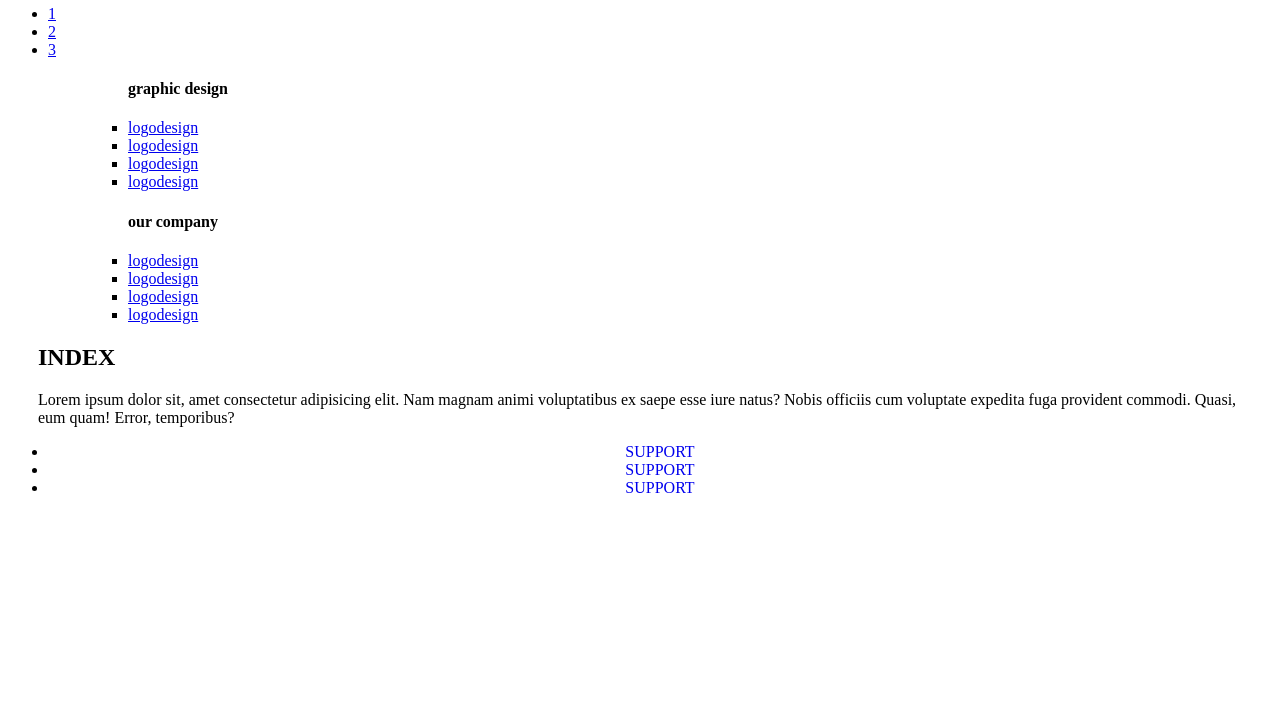
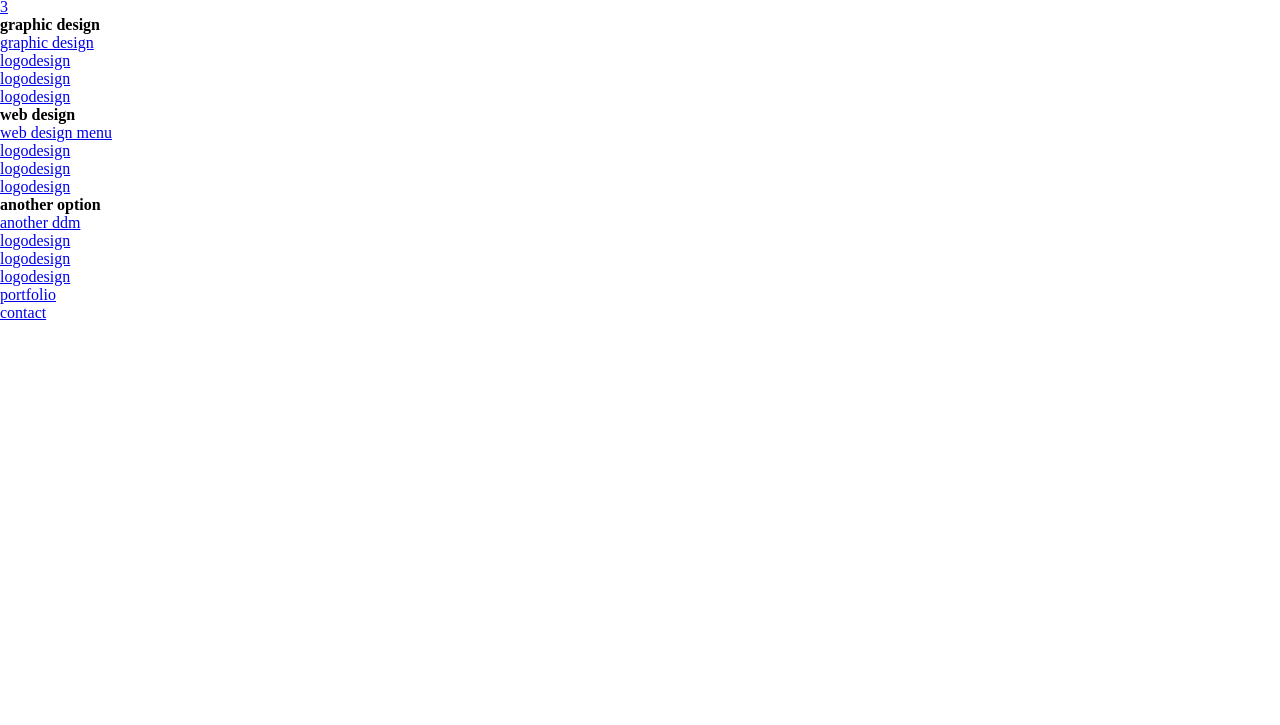
Before and after one commit to klimpsc/official-website, a plain HTML site: page index.html in a window 1280 px wide. Shown: the part 75-800 px from the top of the page. Drawn offline with Linux system fonts and the light colour scheme.

Commit message:
remove header, main, and footer to focus

```diff
--- a/index.html
+++ b/index.html
@@ -18,14 +18,21 @@
                     <ul class="menu-area">
                         <ul>
                             <h4>graphic design</h4>
-                            <li><a href="#">logodesign</a></li>
+                            <li><a href="#">graphic design</a></li>
                             <li><a href="#">logodesign</a></li>
                             <li><a href="#">logodesign</a></li>
                             <li><a href="#">logodesign</a></li>
                         </ul>
                         <ul>
-                            <h4>our company</h4>
+                            <h4>web design</h4>
+                            <li><a href="#">web design menu</a></li>
                             <li><a href="#">logodesign</a></li>
+                            <li><a href="#">logodesign</a></li>
+                            <li><a href="#">logodesign</a></li>
+                        </ul>
+                        <ul>
+                            <h4>another option</h4>
+                            <li><a href="#">another ddm</a></li>
                             <li><a href="#">logodesign</a></li>
                             <li><a href="#">logodesign</a></li>
                             <li><a href="#">logodesign</a></li>
@@ -34,22 +41,12 @@
                     </ul>
 
                 </li>
+                <li><a href="#">portfolio</a></li>
+                <li><a href="#">contact</a></li>
             </ul>
 
         </nav>
     </div>
 
-
-    <main>
-        <h2>index</h2>
-        <p>Lorem ipsum dolor sit, amet consectetur adipisicing elit. Nam magnam animi voluptatibus ex saepe esse iure natus? Nobis officiis cum voluptate expedita fuga provident commodi. Quasi, eum quam! Error, temporibus?</p>
-    </main>
-<footer>
-    <ul class="footer">
-        <li><a href="#">Support</a></li>
-        <li><a href="#">Support</a></li>
-        <li><a href="#">Support</a></li>
-    </ul>
-</footer>
 </body>
 </html>
--- a/script.css
+++ b/script.css
@@ -1,21 +1,6 @@
-h1 {
-    text-align: center;
-    text-transform: uppercase;
+* {
+    margin: 0;
+    padding: 0;
+    box-sizing: border-box;
+
 }
-h2 {
-    text-transform: uppercase;
-    margin-left: 30px;
-    margin-right: 30px;
-}
-p {
-    margin-left: 30px;
-    margin-right: 30px;
-}
-footer {
-    text-align: center;
-    list-style-type: none;
-}
-.footer a {
-    text-decoration: none;
-    text-transform: uppercase;
-}
```
